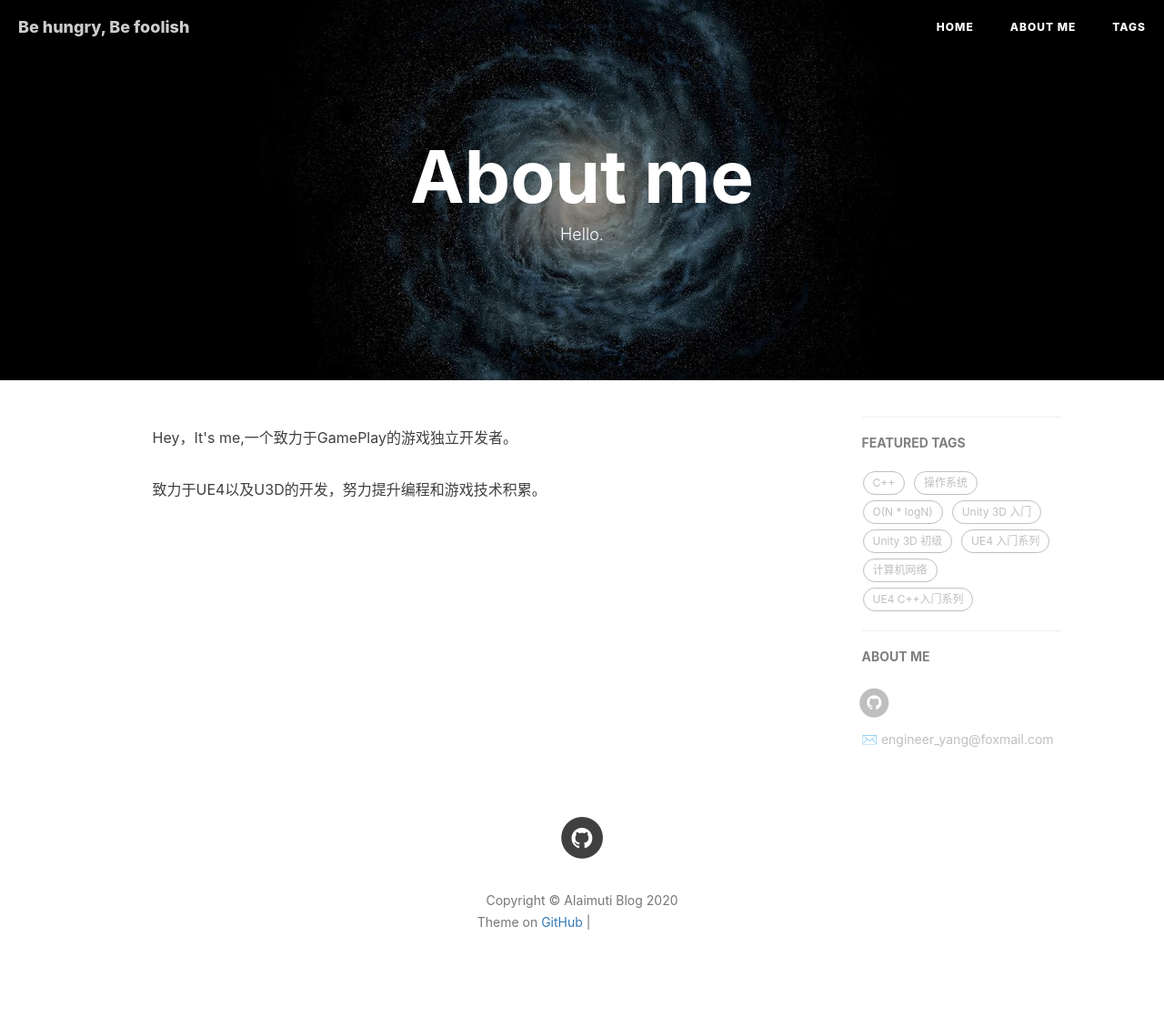
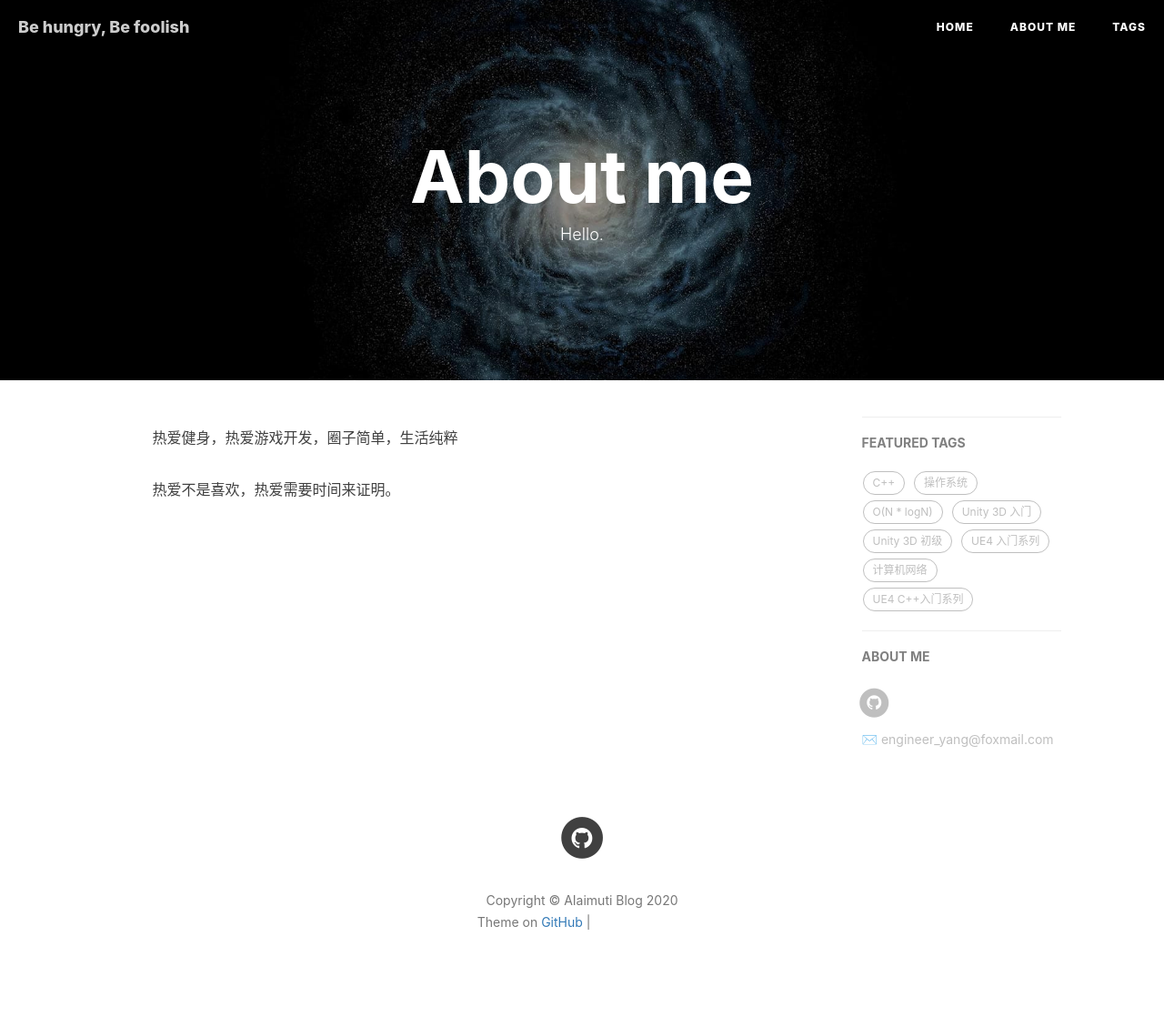
Before and after one commit to AIaimuti/aiaimuti.github.io, a Jekyll site: the page built from about.html, in a window 1280 px wide. Shown: the whole page at 91% size. Built offline with Jekyll 4.4.1, drawn with Linux system fonts in a browser that asks for light colours; nearby versions of some CDN libraries; comment, search, counter and statistics services are not loaded; grey boxes are pictures that could not be loaded.

Commit message:
Update about.html

```diff
--- a/about.html
+++ b/about.html
@@ -22,9 +22,9 @@ header-img: "img/post-bg-universe.jpg"
 
 <!--     <p>工作、学习之余，我还是一个健身爱好者，同时也非常喜欢拳击。</p> -->
 
-    <p>Hey，It's me,一个致力于GamePlay的游戏独立开发者。</p>
+    <p>热爱健身，热爱游戏开发，圈子简单，生活纯粹</p>
 
-    <p>致力于UE4以及U3D的开发，努力提升编程和游戏技术积累。</p>
+    <p>热爱不是喜欢，热爱需要时间来证明。</p>
 
 <!--      <h5>Talks</h5>
 
```
